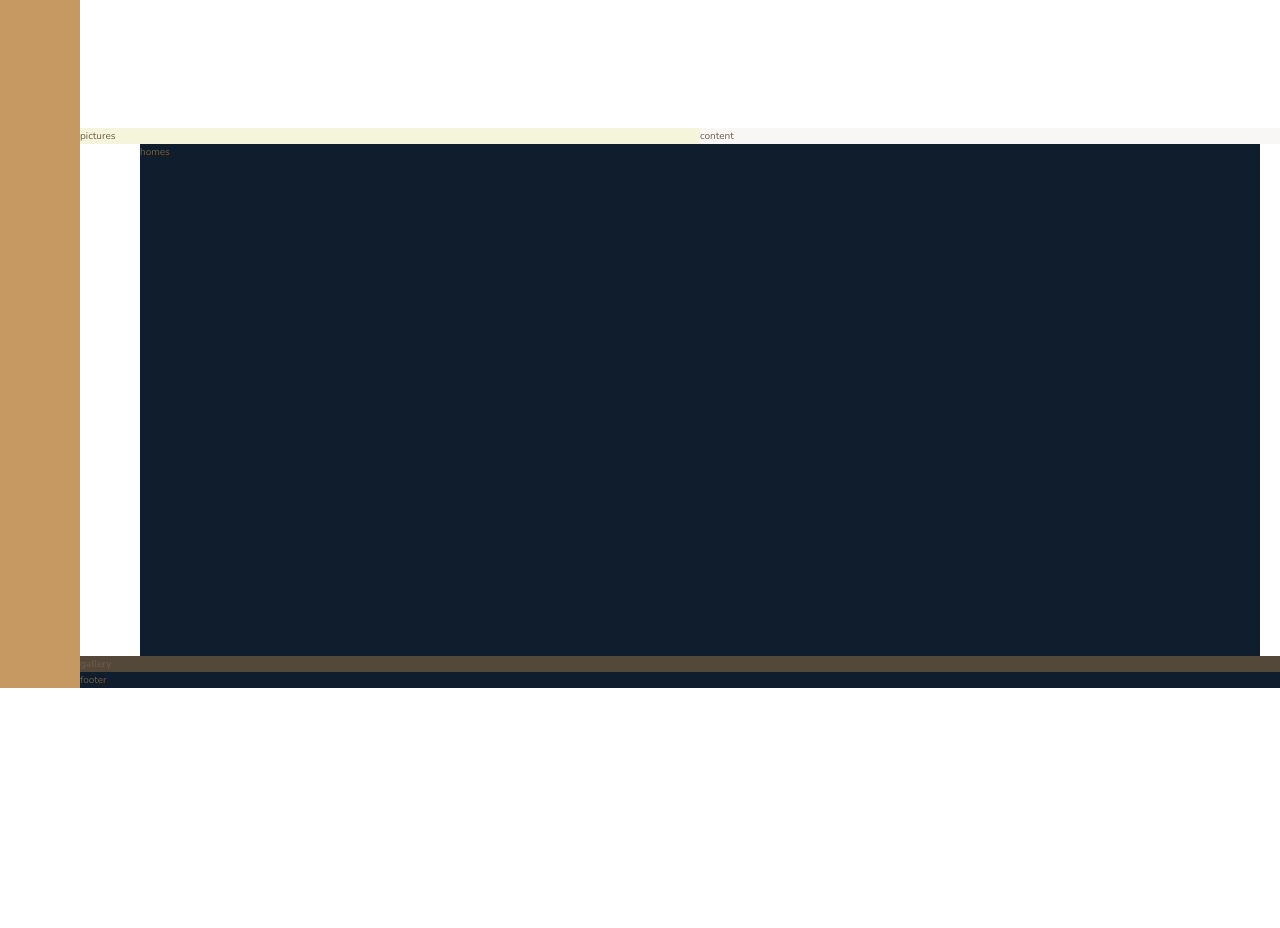
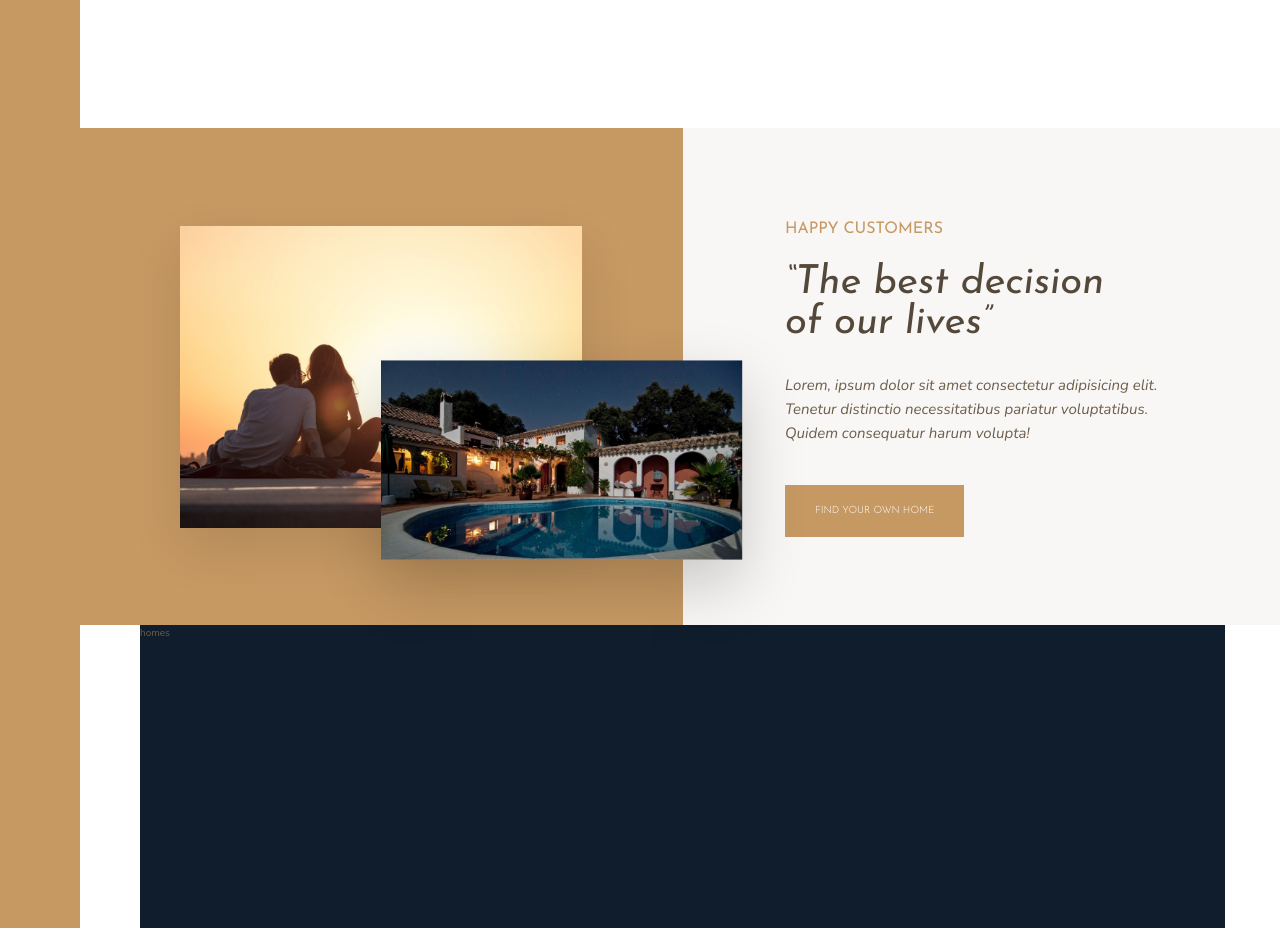
Before and after one commit to DominikKorpusik/nexter, a website built with Vite: page index.html in a window 1280 px wide. Shown: the part 1180-2108 px from the top of the page. Before the commit the page ends 1868 px from the top, so only its background shows below. Built offline with nearby package versions, Linux system fonts and the light colour scheme; files whose address does not match are found by name.

Commit message:
Add story section

```diff
--- a/index.html
+++ b/index.html
@@ -87,9 +87,27 @@
       </div>
     </section>
 
-    <div class="story__pictures">pictures</div>
+    <div class="story__pictures">
+      <img
+        src="img/story-1.jpeg"
+        alt="Couple with new house"
+        class="story__img--1"
+      />
+      <img src="img/story-2.jpeg" alt="Their New house" class="story__img--2" />
+    </div>
 
-    <div class="story__content">content</div>
+    <div class="story__content">
+      <h3 class="heading-3 mb-sm">Happy Customers</h3>
+      <h2 class="heading-2 heading-2--dark mb-md">
+        &ldquo;The best decision of our lives&rdquo;
+      </h2>
+      <p class="story__text">
+        Lorem, ipsum dolor sit amet consectetur adipisicing elit. Tenetur
+        distinctio necessitatibus pariatur voluptatibus. Quidem consequatur
+        harum volupta!
+      </p>
+      <button class="btn">Find your own home</button>
+    </div>
 
     <section class="homes">homes</section>
 
--- a/sass/_base.scss
+++ b/sass/_base.scss
@@ -1,4 +1,7 @@
 // COLOR VARIABLES
+$color-white: #fff;
+$color-black: #000;
+
 $color-primary: #c69963;
 $color-primary-dark: #b28451;
 
--- a/sass/_story.scss
+++ b/sass/_story.scss
@@ -1,11 +1,52 @@
 .story {
   &__pictures {
-    background-color: beige;
+    background-color: $color-primary;
     grid-column: full-start / col-end 4;
+    background-image: linear-gradient(
+        rgba($color-primary, 0.5),
+        rgba($color-primary, 0.5)
+      ),
+      url(../img/back.jpg);
+
+    display: grid;
+    grid-template-columns: repeat(6, 1fr);
+    grid-template-rows: repeat(6, 1fr);
+    align-items: center;
+  }
+
+  &__img--1 {
+    grid-column: 2 / span 4;
+    grid-row: 2 / span 4;
+    box-shadow: 0 2rem 5rem rgba($color-black, 0.1);
+  }
+
+  &__img--2 {
+    grid-row: 4 / 6;
+    grid-column: 4 / 7;
+    transform: translateX(10%) scale(1.2);
+    box-shadow: 0 2rem 5rem rgba($color-black, 0.2);
+    z-index: 10;
   }
 
   &__content {
     background-color: $color-grey-light-1;
     grid-column: col-end 4 / full-end;
+
+    padding: 6rem 8vw;
+
+    // display: flex;
+    // flex-direction: column;
+    // justify-content: center;
+    // align-items: flex-start;
+
+    display: grid;
+    align-content: center;
+    justify-items: start;
+  }
+
+  &__text {
+    font-size: 1.5rem;
+    font-style: italic;
+    margin-bottom: 4rem;
   }
 }
--- a/sass/_typography.scss
+++ b/sass/_typography.scss
@@ -6,12 +6,29 @@
 .heading-1 {
   @extend %heading;
 }
+
 .heading-2 {
   @extend %heading;
+  font-size: 4rem;
+  font-style: italic;
+  line-height: 1;
+
+  &--light {
+    color: $color-grey-light-1;
+  }
+
+  &--dark {
+    color: $color-grey-dark-1;
+  }
 }
+
 .heading-3 {
   @extend %heading;
+  font-size: 1.6rem;
+  color: $color-primary;
+  text-transform: uppercase;
 }
+
 .heading-4 {
   @extend %heading;
   font-size: 1.9rem;
@@ -24,3 +41,35 @@
     color: $color-grey-dark-1;
   }
 }
+
+.btn {
+  background-color: $color-primary;
+  color: #fff;
+  border: 0;
+  border-radius: 0;
+  font-family: $font-display;
+  text-transform: uppercase;
+  padding: 1.8rem 3rem;
+  cursor: pointer;
+  transition: all 0.3s;
+
+  &:hover {
+    background-color: $color-primary-dark;
+  }
+}
+
+.mb-sm {
+  margin-bottom: 2rem;
+}
+
+.mb-md {
+  margin-bottom: 3rem;
+}
+
+.mb-lg {
+  margin-bottom: 4rem;
+}
+
+.mb-hg {
+  margin-bottom: 8rem;
+}
```
Also changed, not shown: css/style.css.
